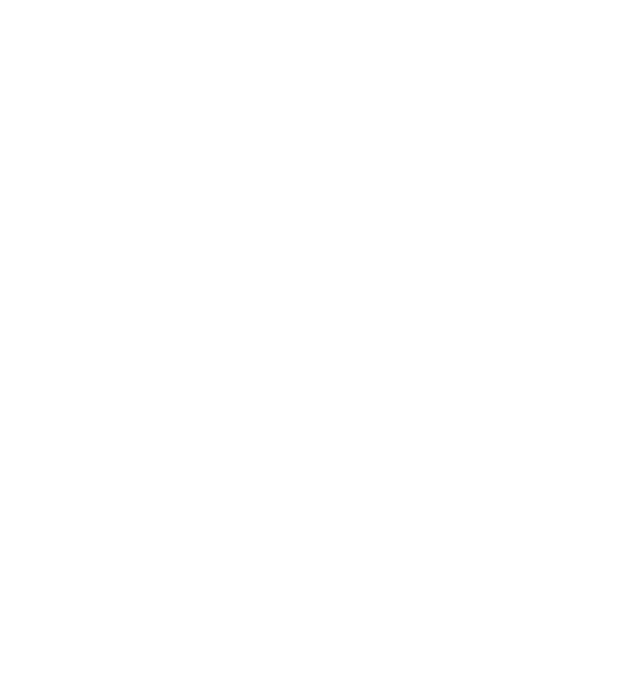
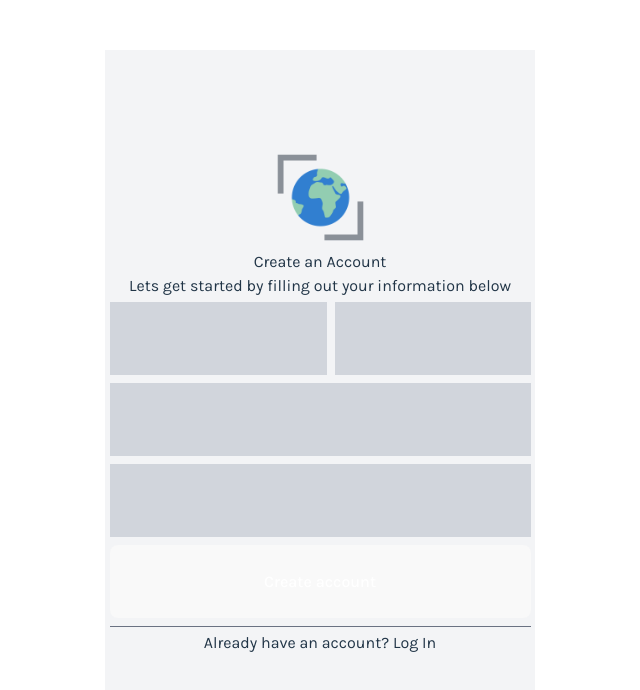
Before and after one commit to Hack4Impact-UMD/h4i-internal-application-tool, a React (Vite) app in the folder frontend/: page /createaccount in a window 1280 px wide. Before the commit this address had no page. Shown: the top 690 px of the page, without its empty margins (320-960 px from the left). Built offline with nearby package versions, Linux system fonts and the light colour scheme.

Commit message:
Initial modifications to add CreateAccount page

```diff
--- a/frontend/src/App.tsx
+++ b/frontend/src/App.tsx
@@ -4,6 +4,7 @@ import StatusPage from './components/status/StatusPage';
 import DecisionPage from './components/status/DecisionPage';
 import ReviewDashboard from './pages/ReviewDashboard';
 import ApplicantDetails from "./pages/ApplicantDetails"
+import CreateAccount from './pages/CreateAccount';
 
 function App() {
   return (
@@ -14,6 +15,7 @@ function App() {
       <Route path="/status/decision" element={<DecisionPage />}></Route>
       <Route path="/admin" element={<ReviewDashboard />}></Route>
       <Route path="/admin/applicant/:id" element={<ApplicantDetails />} />
+      <Route path="/createaccount" element={<CreateAccount />}></Route>
     </Routes>
   )
 }
--- /dev/null
+++ b/frontend/src/pages/CreateAccount.tsx
@@ -0,0 +1,20 @@
+export default function CreateAccount() {
+    return (
+        <div className="flex items-center justify-center min-h-screen bg-white">
+            <div className="flex flex-col items-center justify-center w-[430px] h-[700px] bg-gray-100">
+                <img src="h4i-logo.png" alt="h4i logo" className="h-[105px] w-[105px]" />
+                <h1>Create an Account</h1>
+                <p>Lets get started by filling out your information below</p>
+                <div className="flex flex-row">
+                    <div className="w-[217px] h-[73px] bg-gray-300 m-1 hover:border-2 border-black"></div>
+                    <div className="w-[196px] h-[73px] bg-gray-300 m-1"></div>
+                </div>
+                <div className="w-[421px] h-[73px] bg-gray-300 m-1"></div>
+                <div className="w-[421px] h-[73px] bg-gray-300 m-1"></div>
+                <button className="w-[421px] h-[73px] bg-gray-100 m-1 text-white">Create account</button>
+                <hr className="m-1 w-[421px] text-gray-500"></hr>
+                <p>Already have an account? <a href="/">Log In</a></p>
+            </div>
+        </div>
+    )
+}
```
Also changed, not shown: frontend/public/h4i-logo.png (added).
